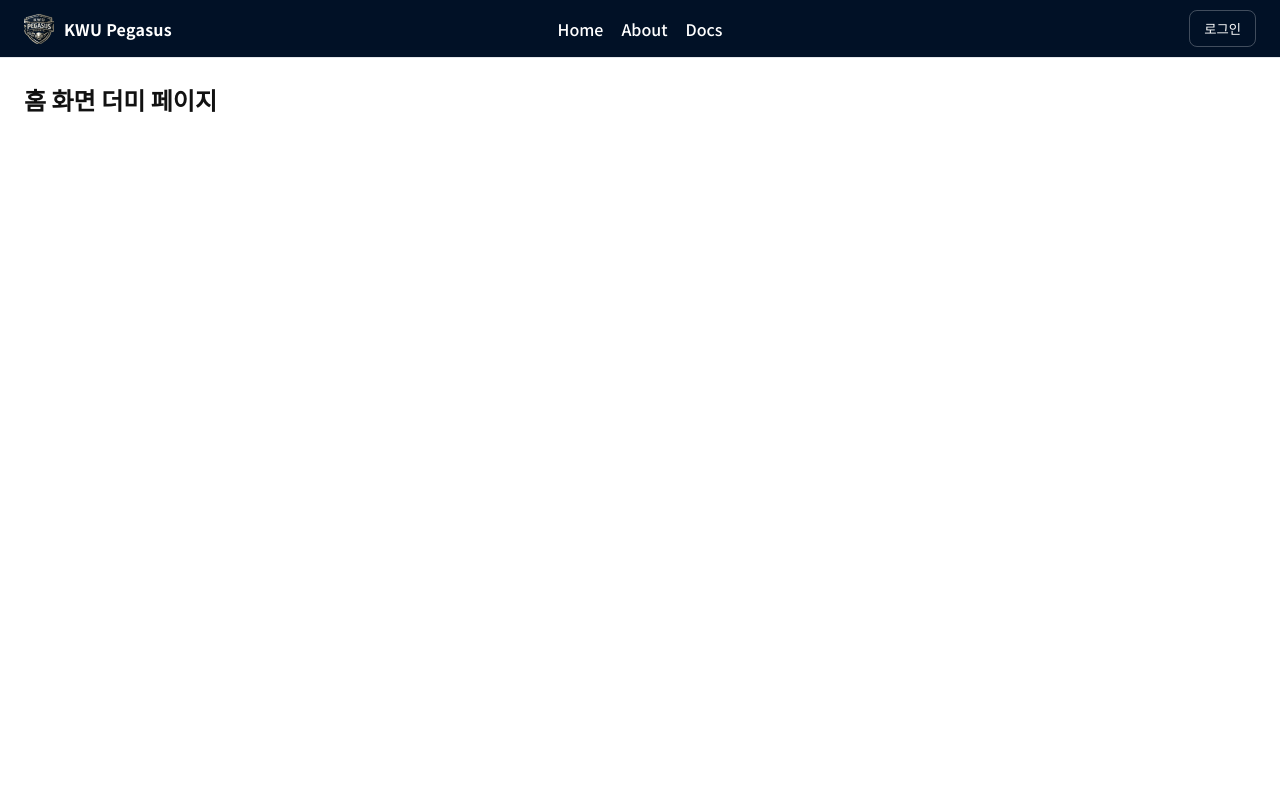
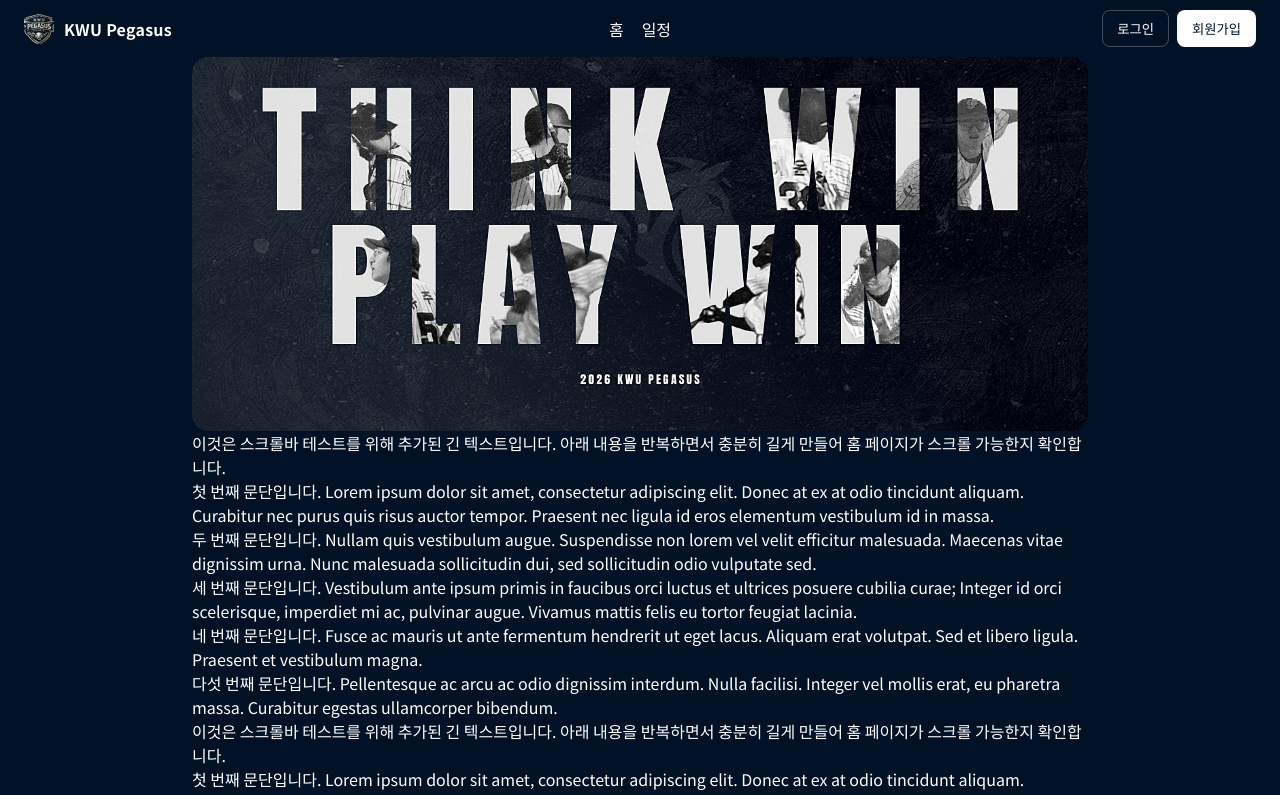
Before and after one commit to jundragon7419/KWU-Pegasus, a React (Vite) app in the folder KWU-Pegasus/: page / in a window 1280 px wide. Shown: the top 795 px of the page. Built offline with nearby package versions, Linux system fonts and the light colour scheme.

Commit message:
홈 이미지 업로드

```diff
--- a/KWU-Pegasus/src/App.jsx
+++ b/KWU-Pegasus/src/App.jsx
@@ -6,7 +6,9 @@
   return (
     <div className={styles.appRoot}>
       <Header />
-      <Home />
+      <div className={styles.contentContainer}>
+        <Home />
+      </div>
     </div>
   )
 }
--- a/KWU-Pegasus/src/index.css
+++ b/KWU-Pegasus/src/index.css
@@ -7,13 +7,31 @@
   --main-500: #A6926D;
   --main-300: #D9C5A0;
   --bg: #f7f7f8;
-  --text: #111827;
+  --text-200: #111827;
+  --text-100: #ffffff;
   --surface: #ffffff;
   --font-sans: 'Noto Sans KR', 'Roboto', system-ui, sans-serif;
 }
 
 * { box-sizing: border-box; margin: 0; padding: 0; }
 html, body, #root { width: 100%; min-height: 100vh; }
-body { font-family: var(--font-sans); background: var(--bg); color: var(--text); }
-#root { width: 100%; min-height: 100vh; background: var(--bg); }
-.app-root { width: 100%; min-height: 100vh; padding: 0; text-align: center; background: var(--bg); }
+body { font-family: var(--font-sans); background: var(--main-800); color: var(--text-100); overflow-y: scroll; }
+#root { width: 100%; min-height: 100vh; overflow-y: auto; }
+
+html::-webkit-scrollbar, body::-webkit-scrollbar, #root::-webkit-scrollbar {
+  width: 8px;
+  height: 8px;
+}
+
+html::-webkit-scrollbar-track, body::-webkit-scrollbar-track, #root::-webkit-scrollbar-track {
+  background: rgba(255, 255, 255, 0.05);
+}
+
+html::-webkit-scrollbar-thumb, body::-webkit-scrollbar-thumb, #root::-webkit-scrollbar-thumb {
+  background: rgba(255, 255, 255, 0.35);
+  border-radius: 999px;
+}
+
+html::-webkit-scrollbar-thumb:hover, body::-webkit-scrollbar-thumb:hover, #root::-webkit-scrollbar-thumb:hover {
+  background: rgba(255, 255, 255, 0.55);
+}
--- a/KWU-Pegasus/src/layouts/Header.jsx
+++ b/KWU-Pegasus/src/layouts/Header.jsx
@@ -9,13 +9,13 @@
       </div>
 
       <nav className={styles.center}>
-        <a className={styles.navItem} href="#">Home</a>
-        <a className={styles.navItem} href="#">About</a>
-        <a className={styles.navItem} href="#">Docs</a>
+        <a className={styles.navItem} href="#">홈</a>
+        <a className={styles.navItem} href="#">일정</a>
       </nav>
 
       <div className={styles.right}>
         <button className={styles.loginButton}>로그인</button>
+        <button className={styles.signupButton}>회원가입</button>
       </div>
     </header>
   )
--- a/KWU-Pegasus/src/layouts/Header.module.css
+++ b/KWU-Pegasus/src/layouts/Header.module.css
@@ -2,7 +2,7 @@
   width: 100%;
   padding: 10px 24px;
   background: var(--main-800);
-  color: #ffffff;
+  color: var(--text-100);
   display: flex;
   justify-content: space-between;
   align-items: center;
@@ -43,7 +43,7 @@
 }
 
 .navItem {
-  color: #ffffff;
+  color: var(--text-100);
   text-decoration: none;
   font-weight: 500;
   transition: color 0.15s ease;
@@ -57,12 +57,25 @@
   border: 1px solid rgba(255, 255, 255, 0.25);
   border-radius: 8px;
   background: transparent;
-  color: #ffffff;
+  color: var(--text-100);
   padding: 8px 14px;
   cursor: pointer;
   font-weight: 500;
+  margin-left: 8px;
 }
 
+.signupButton {
+  border: 1px solid rgba(255, 255, 255, 0.25);
+  border-radius: 8px;
+  background: #ffffff;
+  color: var(--main-800);
+  padding: 8px 14px;
+  cursor: pointer;
+  font-weight: 500;
+  margin-left: 8px;
+}
+
+.signupButton:hover,
 .loginButton:hover {
-  background: rgba(255, 255, 255, 0.08);
+  background: rgba(255, 255, 255, 0.25);
 }
--- a/KWU-Pegasus/src/pages/Home.jsx
+++ b/KWU-Pegasus/src/pages/Home.jsx
@@ -3,7 +3,33 @@
 export default function Home() {
   return (
     <section className={styles.home}>
-      <h2 className={styles.title}>홈 화면 더미 페이지</h2>
+      <div className={styles.heroImageWrapper}>
+        <img className={styles.heroImage} src="/main.jpg" alt="메인 이미지" />
+      </div>
+      <div className={`${styles.longText} text`}>
+        <p>이것은 스크롤바 테스트를 위해 추가된 긴 텍스트입니다. 아래 내용을 반복하면서 충분히 길게 만들어 홈 페이지가 스크롤 가능한지 확인합니다.</p>
+        <p>첫 번째 문단입니다. Lorem ipsum dolor sit amet, consectetur adipiscing elit. Donec at ex at odio tincidunt aliquam. Curabitur nec purus quis risus auctor tempor. Praesent nec ligula id eros elementum vestibulum id in massa.</p>
+        <p>두 번째 문단입니다. Nullam quis vestibulum augue. Suspendisse non lorem vel velit efficitur malesuada. Maecenas vitae dignissim urna. Nunc malesuada sollicitudin dui, sed sollicitudin odio vulputate sed.</p>
+        <p>세 번째 문단입니다. Vestibulum ante ipsum primis in faucibus orci luctus et ultrices posuere cubilia curae; Integer id orci scelerisque, imperdiet mi ac, pulvinar augue. Vivamus mattis felis eu tortor feugiat lacinia.</p>
+        <p>네 번째 문단입니다. Fusce ac mauris ut ante fermentum hendrerit ut eget lacus. Aliquam erat volutpat. Sed et libero ligula. Praesent et vestibulum magna.</p>
+        <p>다섯 번째 문단입니다. Pellentesque ac arcu ac odio dignissim interdum. Nulla facilisi. Integer vel mollis erat, eu pharetra massa. Curabitur egestas ullamcorper bibendum.</p>
+      </div>
+      <div className={`${styles.longText} text`}>
+        <p>이것은 스크롤바 테스트를 위해 추가된 긴 텍스트입니다. 아래 내용을 반복하면서 충분히 길게 만들어 홈 페이지가 스크롤 가능한지 확인합니다.</p>
+        <p>첫 번째 문단입니다. Lorem ipsum dolor sit amet, consectetur adipiscing elit. Donec at ex at odio tincidunt aliquam. Curabitur nec purus quis risus auctor tempor. Praesent nec ligula id eros elementum vestibulum id in massa.</p>
+        <p>두 번째 문단입니다. Nullam quis vestibulum augue. Suspendisse non lorem vel velit efficitur malesuada. Maecenas vitae dignissim urna. Nunc malesuada sollicitudin dui, sed sollicitudin odio vulputate sed.</p>
+        <p>세 번째 문단입니다. Vestibulum ante ipsum primis in faucibus orci luctus et ultrices posuere cubilia curae; Integer id orci scelerisque, imperdiet mi ac, pulvinar augue. Vivamus mattis felis eu tortor feugiat lacinia.</p>
+        <p>네 번째 문단입니다. Fusce ac mauris ut ante fermentum hendrerit ut eget lacus. Aliquam erat volutpat. Sed et libero ligula. Praesent et vestibulum magna.</p>
+        <p>다섯 번째 문단입니다. Pellentesque ac arcu ac odio dignissim interdum. Nulla facilisi. Integer vel mollis erat, eu pharetra massa. Curabitur egestas ullamcorper bibendum.</p>
+      </div>
+      <div className={`${styles.longText} text`}>
+        <p>이것은 스크롤바 테스트를 위해 추가된 긴 텍스트입니다. 아래 내용을 반복하면서 충분히 길게 만들어 홈 페이지가 스크롤 가능한지 확인합니다.</p>
+        <p>첫 번째 문단입니다. Lorem ipsum dolor sit amet, consectetur adipiscing elit. Donec at ex at odio tincidunt aliquam. Curabitur nec purus quis risus auctor tempor. Praesent nec ligula id eros elementum vestibulum id in massa.</p>
+        <p>두 번째 문단입니다. Nullam quis vestibulum augue. Suspendisse non lorem vel velit efficitur malesuada. Maecenas vitae dignissim urna. Nunc malesuada sollicitudin dui, sed sollicitudin odio vulputate sed.</p>
+        <p>세 번째 문단입니다. Vestibulum ante ipsum primis in faucibus orci luctus et ultrices posuere cubilia curae; Integer id orci scelerisque, imperdiet mi ac, pulvinar augue. Vivamus mattis felis eu tortor feugiat lacinia.</p>
+        <p>네 번째 문단입니다. Fusce ac mauris ut ante fermentum hendrerit ut eget lacus. Aliquam erat volutpat. Sed et libero ligula. Praesent et vestibulum magna.</p>
+        <p>다섯 번째 문단입니다. Pellentesque ac arcu ac odio dignissim interdum. Nulla facilisi. Integer vel mollis erat, eu pharetra massa. Curabitur egestas ullamcorper bibendum.</p>
+      </div>
     </section>
   )
 }
--- a/KWU-Pegasus/src/pages/Home.module.css
+++ b/KWU-Pegasus/src/pages/Home.module.css
@@ -1,12 +1,27 @@
 .home {
   width: 100%;
-  padding: 24px;
+
   display: flex;
   flex-direction: column;
-  align-items: flex-start;
-  gap: 12px;
-  background: #ffffff;
-  border-top: 1px solid #e5e7eb;
+  align-items: center;
+  gap: 0;
+  background: var(--main-800);
+}
+
+.heroImageWrapper {
+  width: 100%;
+  display: flex;
+  justify-content: center;
+  margin-bottom: 0;
+}
+
+.heroImage {
+  width: 70vw;
+  max-width: 1200px;
+  height: auto;
+  object-fit: contain;
+  border-radius: 16px;
+  box-shadow: none;
 }
 
 .title {
@@ -15,6 +30,10 @@
   color: #111111;
 }
 
+.longText {
+  color: var(--text-100);
+}
+
 .description {
   color: #333333;
   line-height: 1.6;
--- a/KWU-Pegasus/src/styles/App.module.css
+++ b/KWU-Pegasus/src/styles/App.module.css
@@ -4,18 +4,28 @@
   padding: 0;
   display: flex;
   flex-direction: column;
+  align-items: center;
+  background: var(--main-800);
+  color: var(--text-100);
+}
+
+.contentContainer {
+  width: 70vw;
+  max-width: 1200px;
+  min-width: 320px;
+  display: flex;
+  flex-direction: column;
   align-items: stretch;
-  background: #ffffff;
-  color: #111111;
+  gap: 0;
 }
 
 .title {
   margin-bottom: 12px;
   font-size: 2rem;
-  color: #111111;
+  color: var(--text-100);
 }
 
 .subtitle {
-  color: #1f1f26;
+  color: #f8f8f8;
   font-size: 1rem;
 }
```
Also changed, not shown: KWU-Pegasus/public/main.jpg (added).
